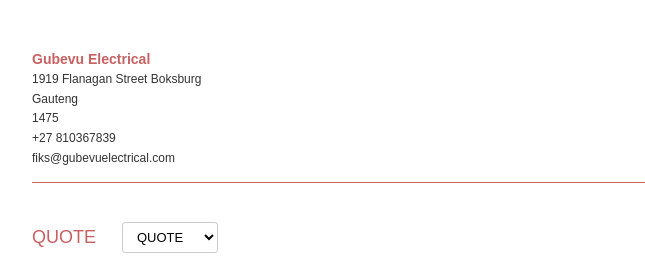
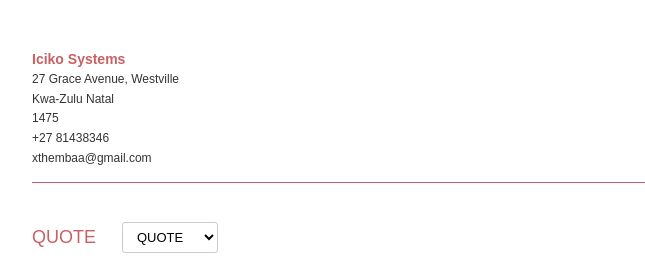
Before and after one commit to xthembaa-dot/Gubevu-invoice2, a plain HTML site: page index.html in a window 1280 px wide. Shown: the top 280 px of the page, 208-853 px from the left. Drawn offline with Linux system fonts and the light colour scheme.

Commit message:
Update header.html

```diff
--- a/header.html
+++ b/header.html
@@ -1,12 +1,12 @@
 <!-- HEADER WITH LOGO ON FAR RIGHT -->
 <div class="header-section">
     <div class="company-details">
-        <p>Gubevu Electrical</p>
-        <p>1919 Flanagan Street Boksburg</p>
-        <p>Gauteng</p>
+        <p>Iciko Systems</p>
+        <p>27 Grace Avenue, Westville </p>
+        <p>Kwa-Zulu Natal</p>
         <p>1475</p>
-        <p>+27 810367839</p>
-        <p>fiks@gubevuelectrical.com</p>
+        <p>+27 81438346</p>
+        <p>xthembaa@gmail.com</p>
     </div>
     <div class="logo-container-right">
         <img src="assets/logo.png" alt="Gubevu Electrical Logo" style="width: 180px; height: 110px; object-fit: contain;">
```
